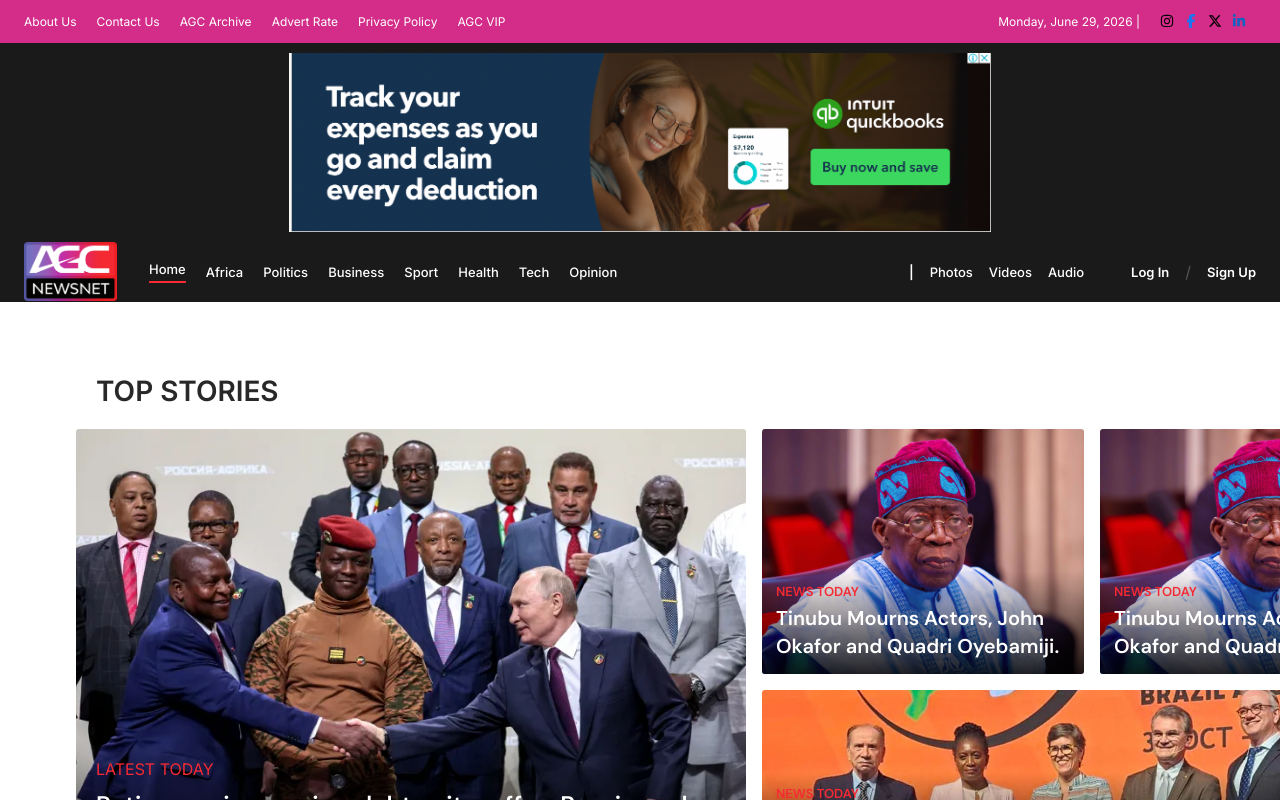
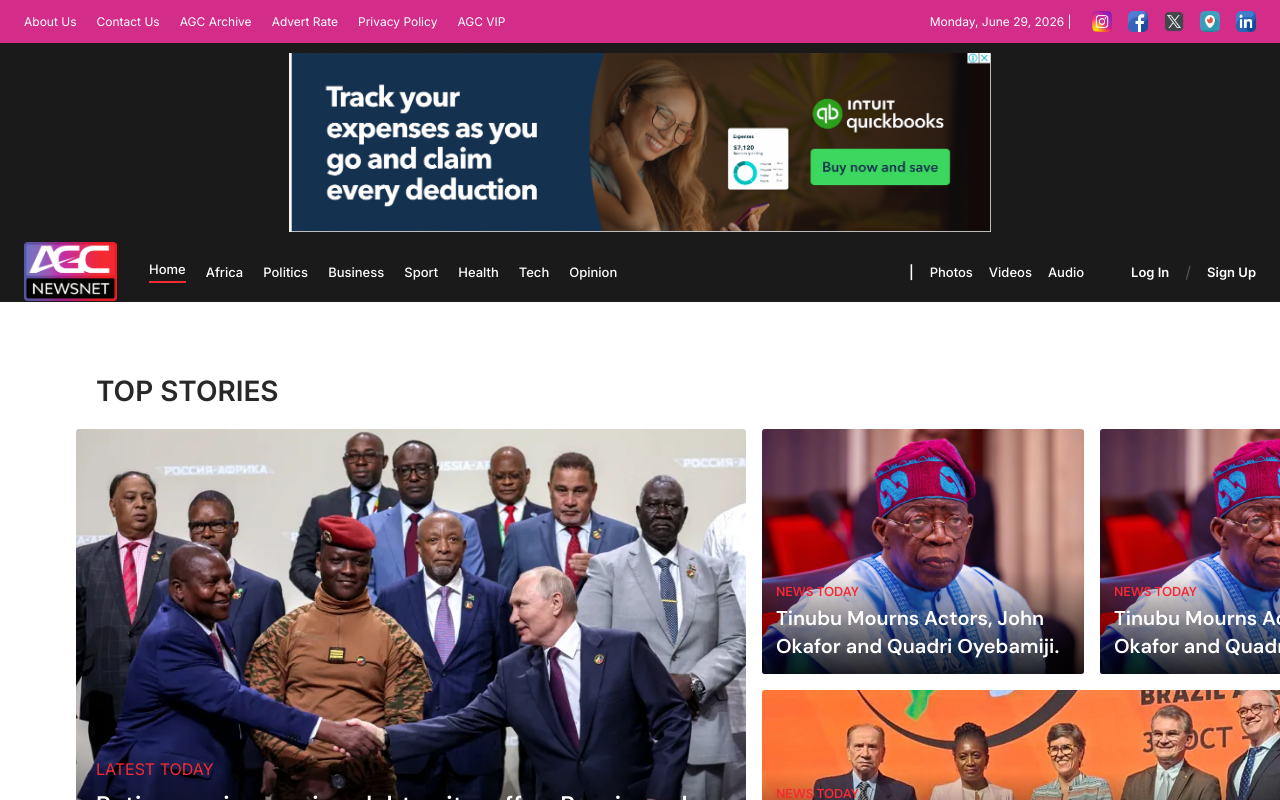
Before and after one commit to fortune-dev747/NEWS-WEB-PROJECT, a React (Vite) app: page / in a window 1280 px wide. Shown: the top 800 px of the page. Built offline with nearby package versions, Linux system fonts and the light colour scheme.

Commit message:
HomePage section done

```diff
--- a/src/components/Navbar/Navbar.jsx
+++ b/src/components/Navbar/Navbar.jsx
@@ -1,5 +1,4 @@
 import styles from './Navbar.module.css'
-import { FaInstagram, FaFacebookF, FaXTwitter, FaLinkedinIn } from 'react-icons/fa6'
 import { FaMagnifyingGlass } from 'react-icons/fa6'
 
 export default function Navbar() {
@@ -23,10 +22,11 @@ export default function Navbar() {
         <div className={styles.topRight}>
           <span className={styles.date}>{today} |</span>
           <div className={styles.socials}>
-            <a href="#"><FaInstagram /></a>
-            <a href="#"><FaFacebookF /></a>
-            <a href="#"><FaXTwitter /></a>
-            <a href="#"><FaLinkedinIn /></a>
+            <a href="#"><img src="/images/navbar/IG.png" alt="IG" /></a>
+            <a href="#"><img src="/images/navbar/FB.png" alt="FB" /></a>
+            <a href="#"><img src="/images/navbar/X.png" alt="X" /></a>
+            <a href="#"><img src="/images/navbar/tracking.png" alt="tracking" /></a>
+            <a href="#"><img src="/images/navbar/LinkedIn.png" alt="LinkedIn" /></a>
           </div>
         </div>
       </div>
--- a/src/components/Navbar/Navbar.module.css
+++ b/src/components/Navbar/Navbar.module.css
@@ -41,28 +41,24 @@
   margin-right: 10px;
 }
 
-.socials a {
-  font-size: 14px;
+.socials {
+  display: flex;
+  align-items: center;
+  gap: 16px;
 }
 
-.socials a:nth-child(1) {
-  color: #030303;
-  margin-right: 10px;
+.socials a {
+  width: 20.1px;
+  height: 20.1px;
+  color: #2D2A2A;
+  display: flex;
+  align-items: center;
+  justify-content: center;
+  font-size: 13px;
 }
 
-.socials a:nth-child(2) {
-  color: #1877F2;
-    margin-right: 10px;
-}
-
-.socials a:nth-child(3) {
-  color: #000000;
-    margin-right: 10px;
-}
-
-.socials a:nth-child(4) {
-  color: #0A66C2;
-    margin-right: 10px;
+.socials a:hover {
+ cursor: pointer;
 }
 
 /* Ad Banner */
```
